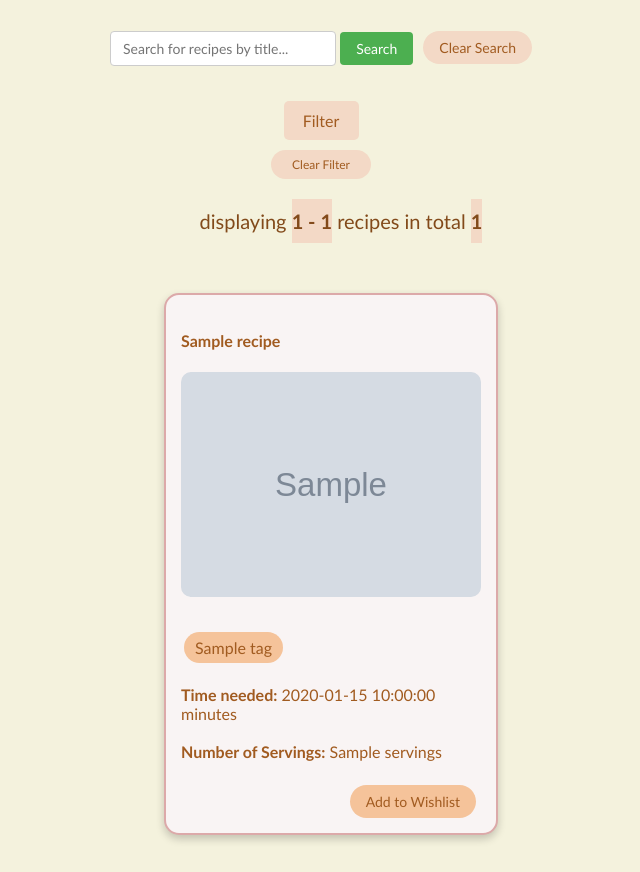
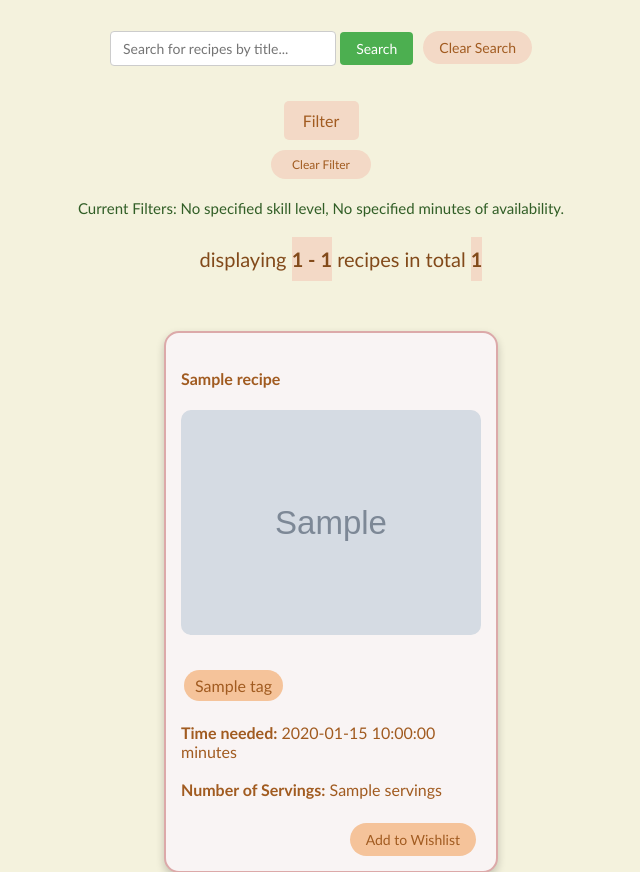
Before and after one commit to kaylaxu15/pantry_2_plate, a Flask app: page /all_recipes in a window 1280 px wide. Shown: the part 304-1176 px from the top of the page, without its empty margins (319-959 px from the left). Before the commit the page ends 1146 px from the top, so only its background shows below. Run offline with Flask 3, Linux system fonts and the light colour scheme; the visitor is signed in with stand-in values (Sample User, id 1); grey boxes marked "Sample" are stand-in pictures; a database or web service that is not in the repository returns one stand-in record (values such as "Sample title"); some libraries are stand-ins or nearby versions.

Commit message:
display filter info

```diff
--- a/templates/recommended_recipes.html
+++ b/templates/recommended_recipes.html
@@ -15,6 +15,7 @@
     {% else %}
         <h1>All Recipes</h1>
     {% endif %}
+
 
     <div class="pantry-summary" style="text-align: center;"></div>
             {% if restrictions %}
@@ -69,6 +70,10 @@
     </form>
 
     {% endif %}
+
+    <div class="pantry-summary">
+        <p style="font-size: 15px; text-align: center;">Current Filters: {{prev_skill if prev_skill is not none else 'No specified'}} skill level, {{prev_max_time if prev_max_time is not none else 'No specified'}} minutes of availability.</p>
+    </div>
 
     {{ pagination.info }}
     <div class="pagination">
```
